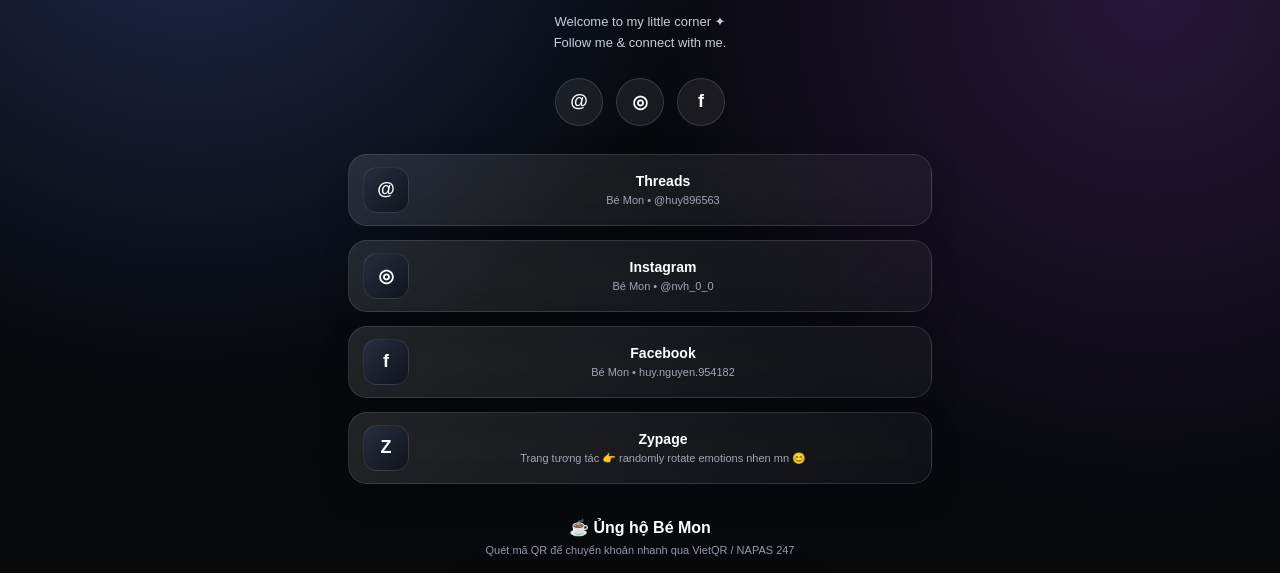
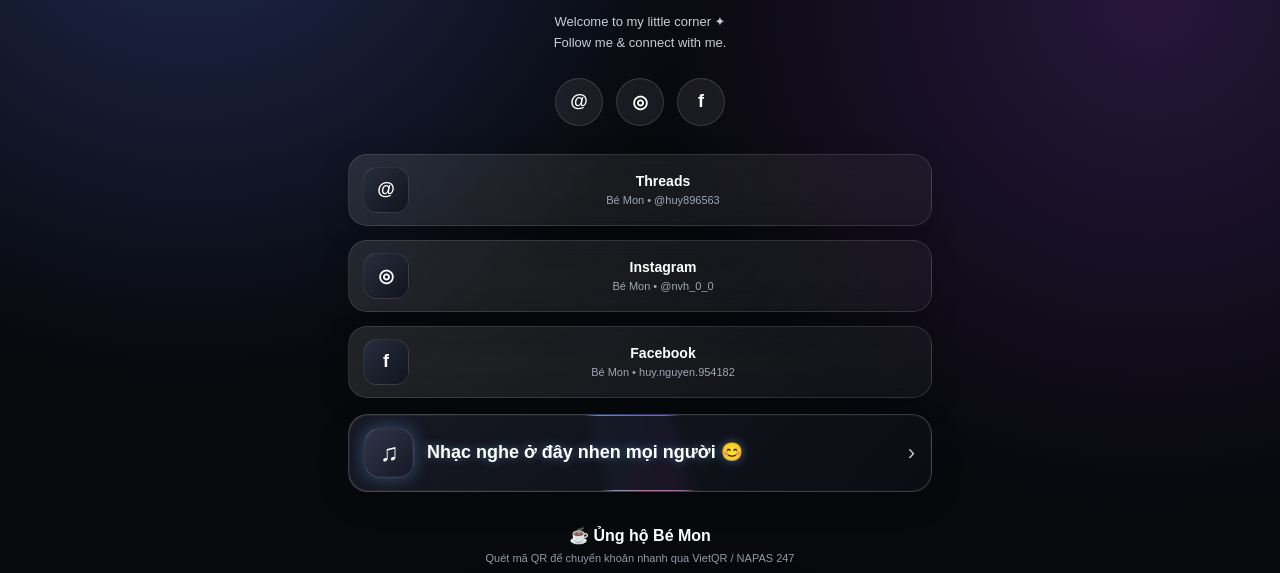
Before and after one commit to vuhuynguyen139-wq/be-mon, a plain HTML site: page index.html in a window 1280 px wide. Shown: the part 227-800 px from the top of the page. Drawn offline with Linux system fonts and the light colour scheme.

Commit message:
Update index.html

```diff
--- a/index.html
+++ b/index.html
@@ -282,6 +282,91 @@
     .card-text{padding:0 10px}
 }
 </style>
+
+<style>
+.music-aura{
+  position:relative;
+  display:flex;
+  align-items:center;
+  gap:14px;
+  width:100%;
+  min-height:78px;
+  margin:16px 0 24px;
+  padding:11px 16px;
+  border-radius:20px;
+  color:#fff;
+  text-decoration:none;
+  overflow:hidden;
+  isolation:isolate;
+  background:linear-gradient(135deg,rgba(255,255,255,.12),rgba(255,255,255,.045));
+  border:1px solid rgba(255,255,255,.16);
+  box-shadow:0 10px 30px rgba(0,0,0,.22);
+  backdrop-filter:blur(15px);
+  transition:transform .25s,border-color .25s,box-shadow .25s;
+}
+.music-aura::before{
+  content:"";
+  position:absolute;
+  inset:-2px;
+  border-radius:22px;
+  z-index:-2;
+  background:conic-gradient(from 0deg,#62d9ff,#6f7cff,#b65cff,#ff72c8,#62d9ff);
+  animation:musicAuraSpin 7s linear infinite;
+  opacity:.8;
+  filter:blur(5px);
+}
+.music-aura::after{
+  content:"";
+  position:absolute;
+  inset:1px;
+  border-radius:19px;
+  z-index:-1;
+  background:linear-gradient(135deg,rgba(22,24,35,.96),rgba(12,14,22,.94));
+}
+.music-aura:hover{
+  transform:translateY(-3px);
+  border-color:rgba(150,180,255,.65);
+  box-shadow:0 14px 38px rgba(80,100,255,.28),0 0 25px rgba(100,180,255,.14);
+}
+.music-aura-icon{
+  width:48px;
+  height:48px;
+  flex:0 0 48px;
+  display:flex;
+  align-items:center;
+  justify-content:center;
+  border-radius:15px;
+  font-size:24px;
+  background:linear-gradient(135deg,#30364c,#151824);
+  border:1px solid rgba(255,255,255,.14);
+  box-shadow:0 0 16px rgba(100,150,255,.3);
+  animation:musicIconPulse 2.2s ease-in-out infinite;
+}
+.music-aura-text{
+  position:relative;
+  z-index:1;
+  flex:1;
+  text-align:left;
+  font-size:18px;
+  line-height:1.25;
+  font-weight:900;
+  text-shadow:0 0 10px rgba(120,200,255,.45);
+}
+.music-aura-arrow{
+  font-size:22px;
+  opacity:.75;
+  padding-left:4px;
+}
+@keyframes musicAuraSpin{to{transform:rotate(360deg)}}
+@keyframes musicIconPulse{
+  0%,100%{transform:scale(1);box-shadow:0 0 12px rgba(100,150,255,.22)}
+  50%{transform:scale(1.06);box-shadow:0 0 22px rgba(120,190,255,.5)}
+}
+@media(max-width:480px){
+  .music-aura-text{font-size:16px}
+}
+</style>
+
 </head>
 
 <body>
@@ -372,18 +457,17 @@
 
     <!-- QR NGÂN HÀNG THẬT -->
 
-    <a class="card"
-       href="https://zypage.com/nvh101"
-       target="_blank"
-       rel="noopener noreferrer">
-        <div class="card-icon">Z</div>
-        <div class="card-text">
-            <div class="card-title">Zypage</div>
-            <div class="card-sub">Trang tương tác 👉 randomly rotate emotions nhen mn 😊</div>
-        </div>
-    </a>
+<a class="music-aura"
+   href="https://zypage.com/nvh101"
+   target="_blank"
+   rel="noopener noreferrer"
+   aria-label="Mở Zypage nghe nhạc">
+  <div class="music-aura-icon">♫</div>
+  <div class="music-aura-text">Nhạc nghe ở đây nhen mọi người 😊</div>
+  <div class="music-aura-arrow">›</div>
+</a>
 
-    <div class="heading">☕ Ủng hộ Bé Mon</div>
+<div class="heading">☕ Ủng hộ Bé Mon</div>
 
     <div class="subheading">
         Quét mã QR để chuyển khoản nhanh qua VietQR / NAPAS 247
```
